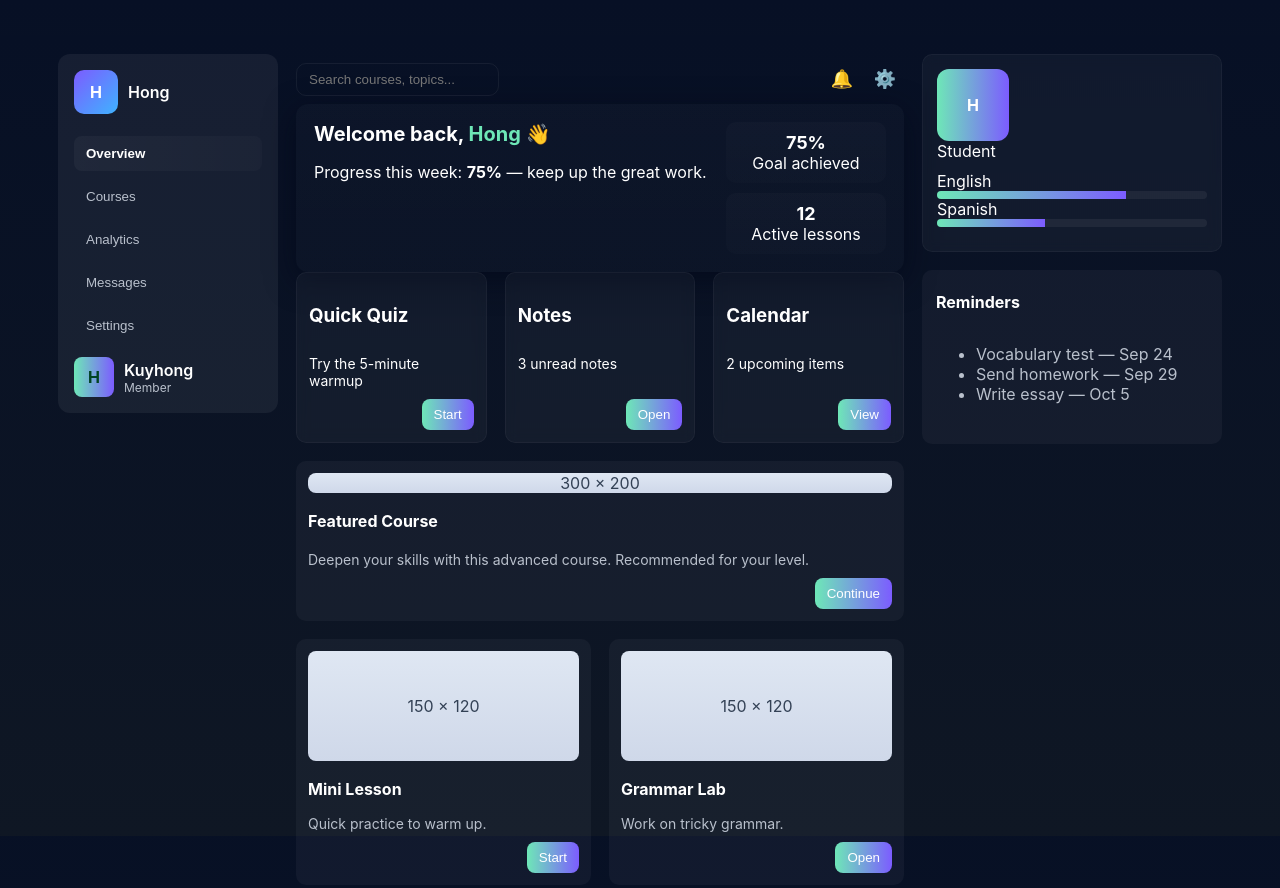
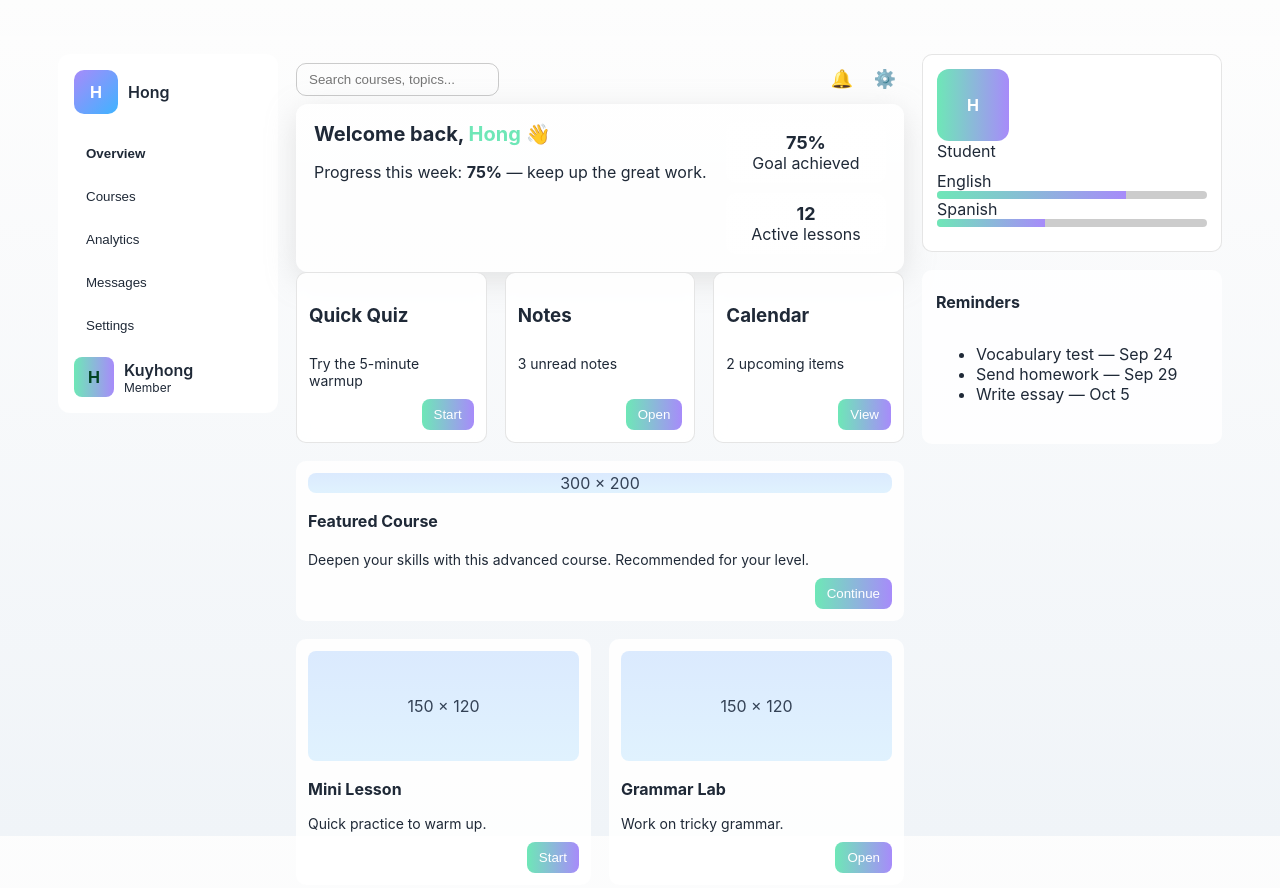
Before and after one commit to Kuyhong/W5-Web-Design-Practice, a plain HTML site: page Ex4/index.html in a window 1280 px wide. Shown: the top 888 px of the page. Drawn offline with Linux system fonts and the light colour scheme.

Commit message:
Add files via upload

```diff
--- a/Ex4/style.css
+++ b/Ex4/style.css
@@ -1,17 +1,23 @@
 :root{
-  --bg: #2c3e5b;
-  --panel: rgba(255,255,255,0.06);
-  --card-bg: rgba(255,255,255,0.04);
-  --glass: rgba(188, 142, 142, 0.06);
+  --bg: #f8fafc;
+  --panel: rgba(255,255,255,0.95);
+  --card-bg: rgba(255,255,255,0.9);
+  --glass: rgba(200,200,200,0.3);
   --accent: #6ee7b7;
-  --accent-2: #7c5cff;
-  --muted: #b9c0cc;
+  --accent-2: #a78bfa;
+  --muted: #1f2937;
   --gap: 18px;
   --radius: 12px;
 }
 
 *{box-sizing:border-box}
-html,body{height:100%;margin:0;font-family:Inter, system-ui, -apple-system, "Segoe UI", Roboto, Arial;background:linear-gradient(180deg,#071025 0,#0f1724 100%)}
+html,body{
+  height:100%;
+  margin:0;
+  font-family:Inter, system-ui, -apple-system, "Segoe UI", Roboto, Arial;
+  background: linear-gradient(180deg,#fdfdfd 0,#f0f4f8 100%);
+}
+
 .app{
   max-width:1200px;
   margin:36px auto;
@@ -22,34 +28,76 @@ html,body{height:100%;margin:0;font-family:Inter, system-ui, -apple-system, "Seg
   align-items:start;
 }
 
-.sidebar{background:var(--panel);border-radius:var(--radius);padding:16px;color:var(--muted);display:flex;flex-direction:column;gap:14px}
+.sidebar{
+  background:var(--panel);
+  border-radius:var(--radius);
+  padding:16px;
+  color:var(--muted);
+  display:flex;
+  flex-direction:column;
+  gap:14px;
+}
+
 .brand{display:flex;align-items:center;gap:10px}
-.logo{width:44px;height:44px;border-radius:10px;background:linear-gradient(135deg,var(--accent-2),#3fb3ff);display:grid;place-items:center;color:white;font-weight:700}
-.brand-name{color:white;font-weight:600}
+.logo{
+  width:44px;height:44px;border-radius:10px;
+  background:linear-gradient(135deg,var(--accent-2),#3fb3ff);
+  display:grid;place-items:center;color:white;font-weight:700
+}
+.brand-name{color:#1f2937;font-weight:600}
+
 .menu{display:flex;flex-direction:column;gap:8px;margin-top:8px}
-.menu-item{background:transparent;border:0;padding:10px 12px;text-align:left;border-radius:8px;color:var(--muted);cursor:pointer}
-.menu-item.active{background:linear-gradient(90deg,rgba(255,255,255,0.04),rgba(255,255,255,0.02));color:white;font-weight:600}
+.menu-item{
+  background:transparent;border:0;padding:10px 12px;
+  text-align:left;border-radius:8px;color:var(--muted);cursor:pointer
+}
+.menu-item.active{
+  background:linear-gradient(90deg,rgba(255,255,255,0.6),rgba(255,255,255,0.3));
+  color:#1f2937;font-weight:600
+}
 
 .sidebar-footer{margin-top:auto}
 .profile-mini{display:flex;gap:10px;align-items:center}
-.avatar{width:40px;height:40px;border-radius:8px;background:linear-gradient(90deg,var(--accent),var(--accent-2));display:grid;place-items:center;color:#042; font-weight:700}
-.meta .name{color:white;font-weight:600}
+.avatar{
+  width:40px;height:40px;border-radius:8px;
+  background:linear-gradient(90deg,var(--accent),var(--accent-2));
+  display:grid;place-items:center;color:#042;font-weight:700
+}
+.meta .name{color:#1f2937;font-weight:600}
 .meta .role{font-size:12px;color:var(--muted)}
 
 .topbar{display:flex;justify-content:space-between;align-items:center;padding:8px 0;color:var(--muted)}
-.search-box input{background:transparent;border:1px solid rgba(255,255,255,0.06);padding:8px 12px;border-radius:10px;color:var(--muted)}
+.search-box input{
+  background:transparent;border:1px solid rgba(0,0,0,0.2);
+  padding:8px 12px;border-radius:10px;color:var(--muted)
+}
 .icon-btn{background:transparent;border:0;color:var(--muted);font-size:18px;padding:6px 8px;cursor:pointer}
 
-.hero{display:grid;grid-template-columns:1fr 160px;gap:16px;padding:18px;border-radius:12px;background:linear-gradient(180deg, rgba(255,255,255,0.02), rgba(255,255,255,0.01));box-shadow:0 8px 30px rgba(2,6,23,0.6);color:white}
+.hero{
+  display:grid;grid-template-columns:1fr 160px;gap:16px;padding:18px;
+  border-radius:12px;
+  background:linear-gradient(180deg, rgba(255,255,255,0.85), rgba(255,255,255,0.8));
+  box-shadow:0 8px 30px rgba(180,180,180,0.35);
+  color:#1f2937
+}
 .welcome h1{margin:0;font-size:20px}
 .accent{color:var(--accent)}
 .hero-stats{display:flex;flex-direction:column;gap:10px}
-.stat{background:linear-gradient(180deg, rgba(255,255,255,0.02), rgba(255,255,255,0.01));padding:10px;border-radius:10px;text-align:center}
+.stat{
+  background:linear-gradient(180deg, rgba(255,255,255,0.85), rgba(255,255,255,0.8));
+  padding:10px;border-radius:10px;text-align:center
+}
 .stat-value{font-size:18px;font-weight:700}
 
 .tools{display:grid;grid-template-columns:repeat(3,1fr);gap:var(--gap)}
-.card{background:var(--card-bg);padding:12px;border-radius:10px;color:var(--muted)}
-.card.glass{backdrop-filter: blur(6px);border:1px solid rgba(255,255,255,0.04);color:white}
+.card{
+  background:var(--card-bg);padding:12px;border-radius:10px;color:var(--muted)
+}
+.card.glass{
+  backdrop-filter: blur(6px);
+  border:1px solid rgba(0,0,0,0.1);
+  color:#1f2937
+}
 
 .cards-grid{
   display:grid;
@@ -63,11 +111,11 @@ html,body{height:100%;margin:0;font-family:Inter, system-ui, -apple-system, "Seg
 .card.big{grid-column: span 2}
 .card.span2{grid-column: span 2}
 
-.media{background:linear-gradient(180deg,#dfe7f3,#cfd8e9);border-radius:8px;display:grid;place-items:center;color:#334155}
+.media{background:linear-gradient(180deg,#dbeafe,#e0f2fe);border-radius:8px;display:grid;place-items:center;color:#334155}
 .media.small{height:110px}
 .media.large{height:160px}
 
-.card h4{margin:8px 0 6px 0;color:white}
+.card h4{margin:8px 0 6px 0;color:#1f2937}
 .card p{margin:0;font-size:14px}
 
 .card-actions{display:flex;justify-content:flex-end}
@@ -76,7 +124,7 @@ html,body{height:100%;margin:0;font-family:Inter, system-ui, -apple-system, "Seg
 .rightbar{display:flex;flex-direction:column;gap:var(--gap)}
 .widget.card{padding:14px}
 .profile .avatar.large{width:72px;height:72px;border-radius:12px;display:grid;place-items:center;color:white;font-weight:700}
-.progress{height:8px;background:rgba(255,255,255,0.06);border-radius:8px;overflow:hidden}
+.progress{height:8px;background:rgba(0,0,0,0.2);border-radius:8px;overflow:hidden}
 .progress span{display:block;height:100%;background:linear-gradient(90deg,var(--accent),var(--accent-2))}
 
-.menu-item:hover{background:rgba(255,255,255,0.02)}
+.menu-item:hover{background:rgba(0,0,0,0.12)}
```
